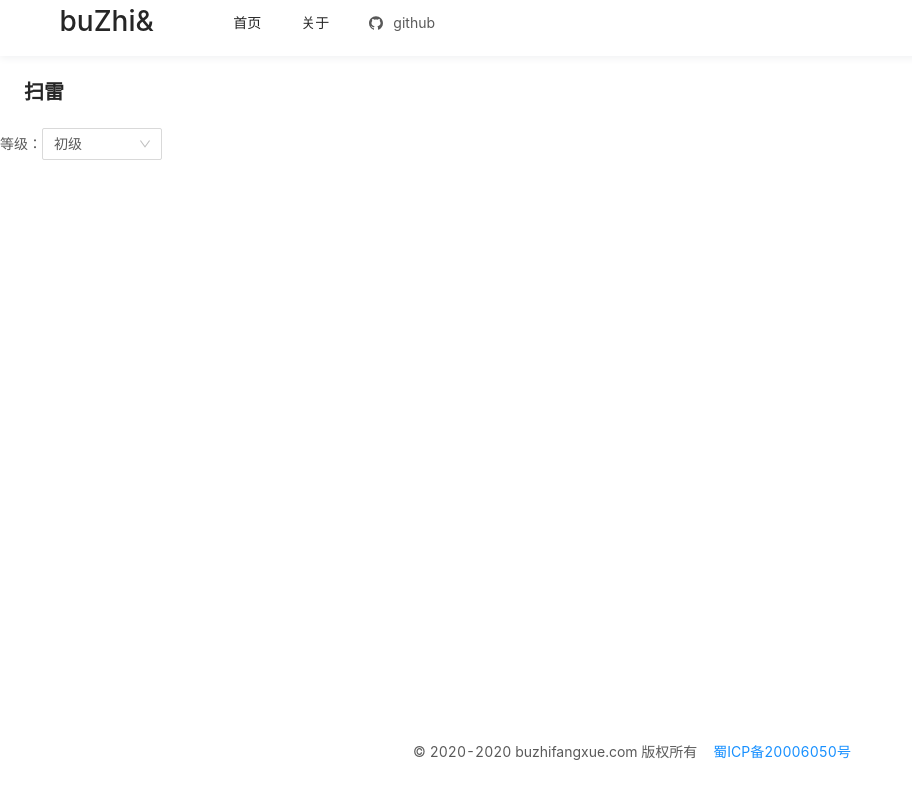
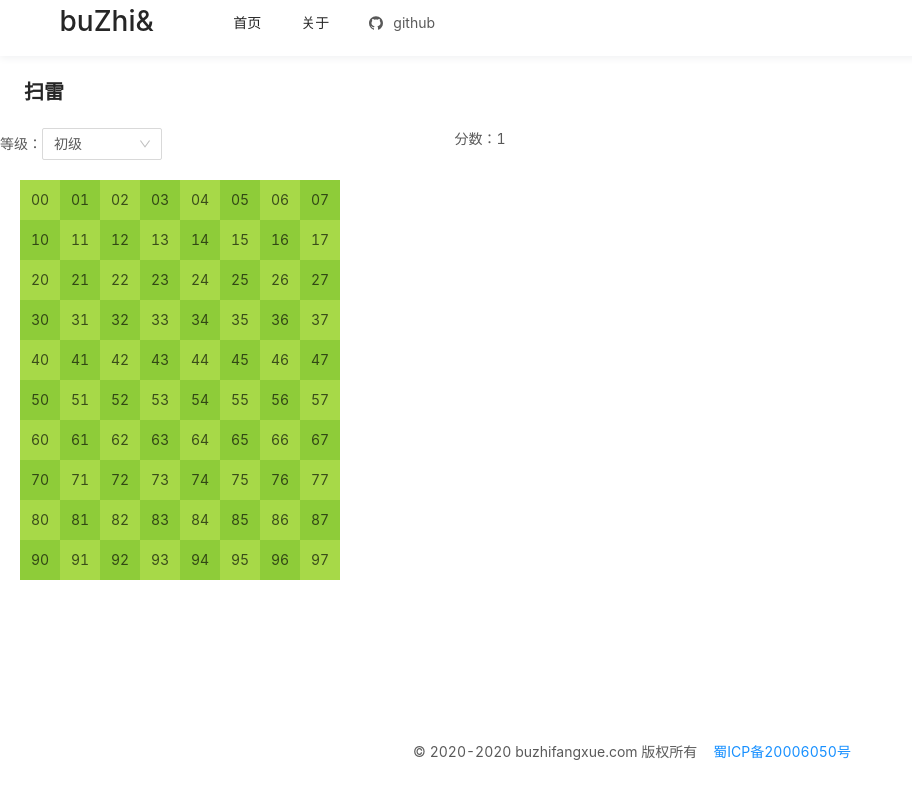
Before and after one commit to snowtreetree/buzhi, a React app: page /mine_clearance in a window 1280 px wide. Shown: the whole page, without its empty margins (0-912 px from the left). Built offline with nearby package versions, Linux system fonts and the light colour scheme.

Commit message:
feat: 扫雷样式

```diff
--- a/src/App.js
+++ b/src/App.js
@@ -1,10 +1,11 @@
 import React, { useState } from "react";
 import "./App.css";
+import ErrorBoundary from "./pages/Error";
 import { Row, Col, Button, Menu } from "antd";
 import { GithubOutlined } from "@ant-design/icons";
 import { BrowserRouter as Router, Link } from "react-router-dom";
 import Routers from "./router";
-import { ThemeContext } from "./utils/context";
+import { ThemeContext, customContext } from "./utils/context";
 
 function App() {
   const [menu, setMenu] = useState(window.location.pathname);
@@ -18,6 +19,7 @@ function App() {
   return (
     <div>
       <ThemeContext.Provider value={menu}>
+        <customContext.Provider value="customContext">
           <header id="header">
             <Row justify="space-between">
               <Col xs={4} sm={4} md={4} lg={4}>
@@ -47,7 +49,9 @@ function App() {
             </Row>
           </header>
           <div id="content">
+            <ErrorBoundary>
               <Routers />
+            </ErrorBoundary>
           </div>
           <footer>
             <div className="align-center">
@@ -61,6 +65,7 @@ function App() {
               </Button>
             </div>
           </footer>
+        </customContext.Provider>
       </ThemeContext.Provider>
     </div>
   );
--- /dev/null
+++ b/src/pages/Error.js
@@ -0,0 +1,29 @@
+import React, { Component } from "react";
+import PropTypes from "prop-types";
+class ErrorBoundary extends Component {
+  constructor(props) {
+    super(props);
+    this.state = {
+      hasError: false
+    };
+  }
+  componentDidCatch(err) {
+    console.log(err);
+  }
+  static getDerivedStateFromError(error) {
+    return { hasError: true };
+  }
+  render() {
+    const {
+      state: { hasError },
+      props
+    } = this;
+    return hasError ? <div>Something went wrong.</div> : props.children;
+  }
+}
+
+ErrorBoundary.propTypes = {
+  children: PropTypes.element
+};
+
+export default ErrorBoundary;
--- a/src/pages/about.js
+++ b/src/pages/about.js
@@ -1,8 +1,19 @@
-import React from "react";
+import React, { Component } from "react";
+import HighOrderCompoent from "./highOrderComponent";
+import { customContext } from "../utils/context";
 
-function About() {
+import Home from "./home.js";
+
+const Homes = HighOrderCompoent(Home);
+class About extends Component {
+  static contextType = customContext;
+  render() {
     return (
       <div>
+        <customContext.Consumer>
+          {(value) => <div>Consumer{value}</div>}
+        </customContext.Consumer>
+        <Homes />
         about
         <img
           style={{ height: "100px", width: "100px" }}
@@ -12,5 +23,6 @@ function About() {
       </div>
     );
   }
+}
 
 export default About;
--- /dev/null
+++ b/src/pages/highOrderComponent.js
@@ -0,0 +1,23 @@
+import React from "react";
+
+function HighOrderComponent(Component) {
+  console.log(9999);
+  class HOC extends React.Component {
+    componentDidUpdate(a, b) {
+      console.log(a, b, 2);
+    }
+    render() {
+      // eslint-disable-next-line react/prop-types
+      const { forwardRef, ...rest } = this.props;
+      return <Component ref={forwardRef} {...rest}></Component>;
+    }
+  }
+
+  //   return <HOC></HOC>;
+
+  return React.forwardRef((props, ref) => {
+    return <HOC {...props} forwardRef={ref}></HOC>;
+  });
+}
+
+export default HighOrderComponent;
--- a/src/pages/home.js
+++ b/src/pages/home.js
@@ -1,7 +1,7 @@
 import React from "react";
 import Use from "./use";
 
-function Home(params) {
+function Home() {
   return (
     <div>
       Home
--- a/src/pages/mineClearance.js
+++ b/src/pages/mineClearance.js
@@ -1,30 +1,72 @@
-import React, { useState } from "react";
+import React, { useState, useEffect, useReducer, useCallback } from "react";
 import { PageHeader, Select, Row, Col } from "antd";
+import "../styles/mineClearance.css";
 const { Option } = Select;
+const styles = {
+  minebox: {
+    textAlign: "center",
+    display: "inline-block",
+    lineHeight: "40px",
+    cursor: "pointer"
+  }
+};
 
 function MineClearance() {
+  const reducer = (state, action) => {
+    switch (action.type) {
+      case "add":
+        return { value: state.value + 1 };
+      case "dec":
+        return { value: state.value - 1 };
+      default:
+        return { value: state.value + 1 };
+    }
+  };
   // easy , Medium, High
   const [level, setLevel] = useState("Easy");
-  // const [number] = useState({
-  //   Easy: {
-  //     mine: 10,
-  //     high: 10,
-  //     width: 8
-  //   },
-  //   Medium: {
-  //     mine: 40,
-  //     high: 14,
-  //     width: 18
-  //   },
-  //   High: {
-  //     mine: 99,
-  //     high: 20,
-  //     width: 24
-  //   }
-  // });
+  const [core, dispatch] = useReducer(reducer, { value: 1 });
+  const [number] = useState({
+    Easy: {
+      mine: 10,
+      height: 10,
+      width: 8
+    },
+    Medium: {
+      mine: 40,
+      height: 14,
+      width: 18
+    },
+    High: {
+      mine: 99,
+      height: 20,
+      width: 24
+    }
+  });
+  const length = {
+    Easy: 40,
+    Medium: 30,
+    High: 25
+  };
+  const [heightAndWidth, setHeightAndWidth] = useState([length[level]]);
+  const [params, setParams] = useState(number[level]);
+
+  useEffect(() => {
+    setParams(number[level]);
+    setHeightAndWidth(length[level]);
+  }, [length, level, number, params, setHeightAndWidth]);
+
+  const memoizedCallback = useCallback(() => {
+    return core;
+  }, [core]);
+  console.log("memoizedCallback", memoizedCallback());
 
   const handleChange = (value) => {
     setLevel(value);
+  };
+
+  const handleMinceClick = (ind, index) => {
+    dispatch({ type: ind % 2 ? "add" : "dec" });
+    console.log(index, ind);
   };
 
   return (
@@ -43,10 +85,42 @@ function MineClearance() {
             <Option value="High">高级</Option>
           </Select>
         </Col>
-        {/* <Col span={6} style={{textAlign:'center'}}>分数：</Col> */}
-
-        {/* <Col span={6}></Col> */}
+        <Col span={6} style={{ textAlign: "center" }}>
+          分数：{core.value}
+        </Col>
       </Row>
+      <div style={{ margin: "20px" }}>
+        {Array(params.height)
+          .fill(1)
+          .map((item, index) => (
+            <Row justify="center" key={index}>
+              {Array(params.width)
+                .fill(1)
+                .map((item, ind) => (
+                  <div
+                    style={{
+                      ...styles.minebox,
+                      height: heightAndWidth + "px",
+                      width: heightAndWidth + "px",
+                      lineHeight: heightAndWidth + "px"
+                    }}
+                    className={`${
+                      (index % 2 && ind % 2) || (!(index % 2) && !(ind % 2))
+                        ? "odd"
+                        : "even"
+                    } `}
+                    flex="1"
+                    key={ind}
+                    onClick={() => handleMinceClick(ind, index)}
+                  >
+                    {index}
+                    {ind}
+                  </div>
+                ))}
+            </Row>
+          ))}
+        <Col span={6}></Col>
+      </div>
     </div>
   );
 }
--- /dev/null
+++ b/src/styles/mineClearance.css
@@ -0,0 +1,6 @@
+.odd {
+    background-color: #a7d948;
+}
+.even {
+    background-color: #8ecc39;
+}
--- a/src/utils/context.js
+++ b/src/utils/context.js
@@ -1,3 +1,5 @@
 import React from "react";
 
 export const ThemeContext = React.createContext("light");
+
+export const customContext = React.createContext("custom");
```
Lines whose indentation alone changed are shown as unchanged.
